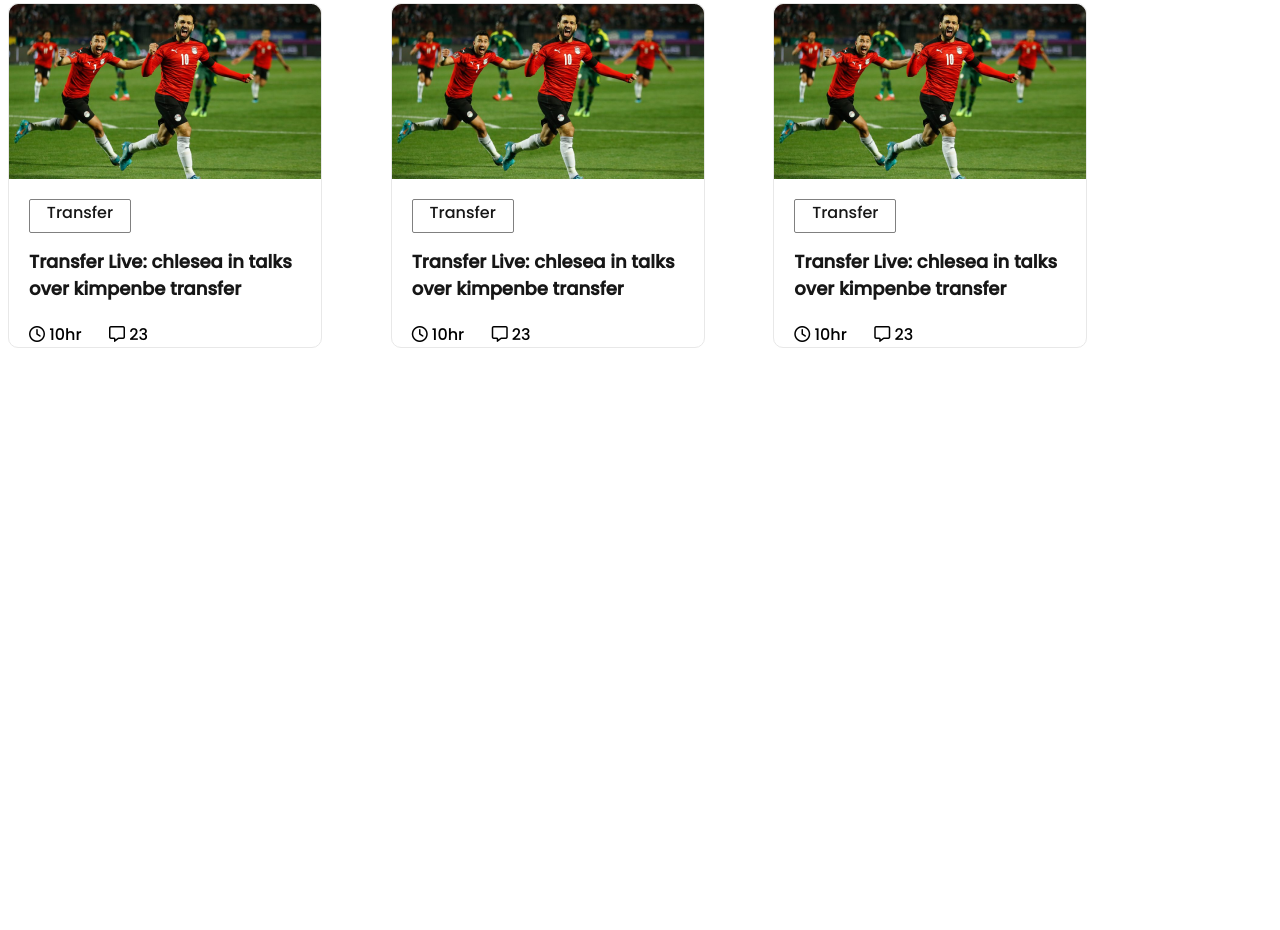
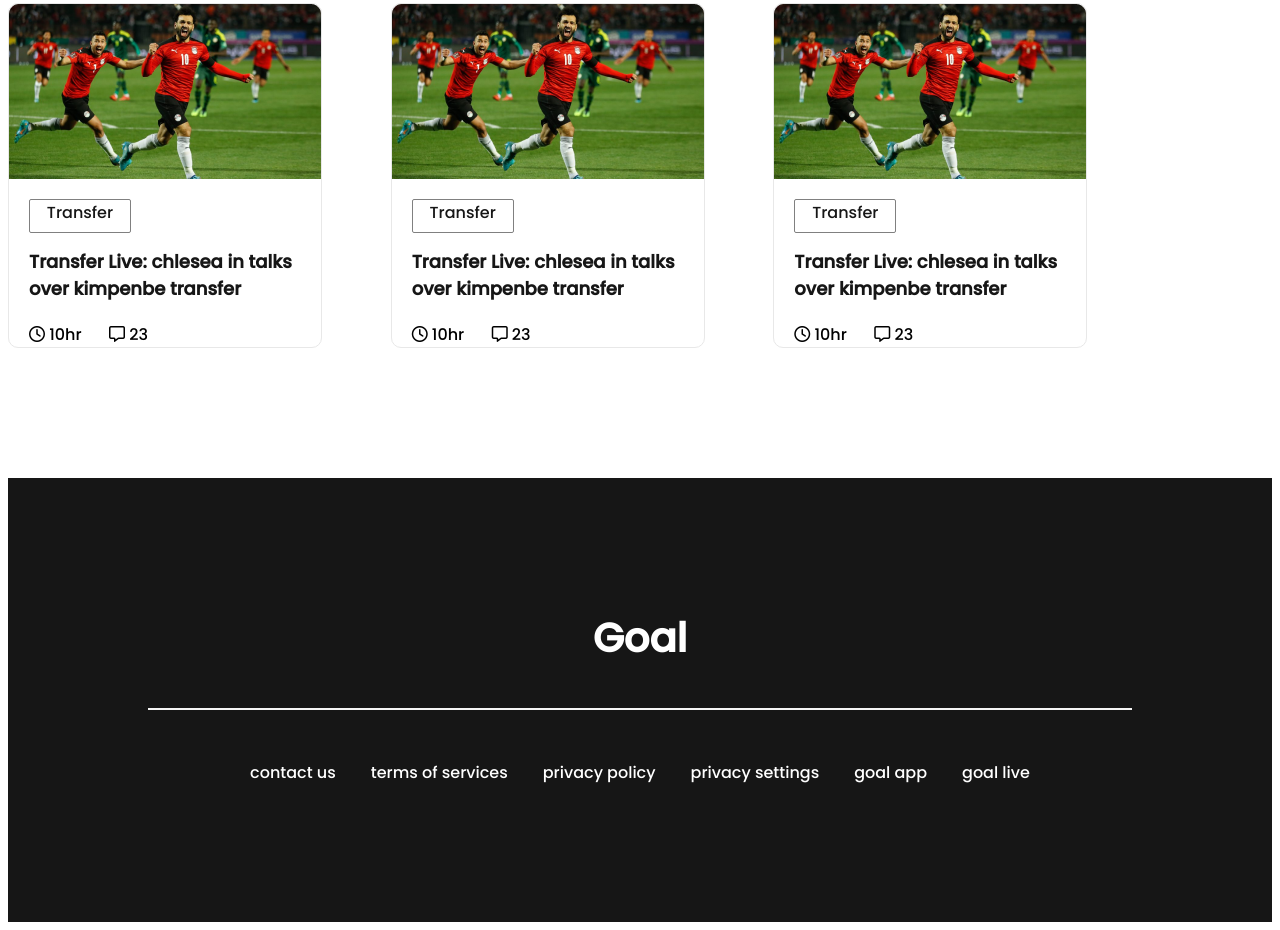
Before and after one commit to rojinaeva/assignment-2-world-cup, a plain HTML site: page index.html in a window 1280 px wide. Shown: the part 1668-2598 px from the top of the page. Before the commit the page ends 2024 px from the top, so only its background shows below. Drawn offline with Linux system fonts and the light colour scheme.

Commit message:
footer added

```diff
--- a/index.html
+++ b/index.html
@@ -249,5 +249,19 @@
       </section>
     </main>
     <!-- main part ends -->
+    <!-- footer starts -->
+    <footer>
+      <h3 class="footer-title">Goal</h3>
+      <div class="border-line"></div>
+      <div class="footer-text-label">
+        <span>contact us</span>
+        <span>terms of services</span>
+        <span>privacy policy</span>
+        <span>privacy settings</span>
+        <span>goal app</span>
+        <span>goal live</span>
+      </div>
+    </footer>
+    <!-- footer ends -->
 </body>
 </html>
--- a/styles/style.css
+++ b/styles/style.css
@@ -135,3 +135,31 @@ p{
     width:53px;
     margin-left:20px;
 }
+/* footer styles */
+footer{
+    height:444px;
+    background-color:#161616;
+    margin-top:130px;
+    text-align: center;
+}
+.footer-title{
+    color: #FFFFFF;
+    font-size: 40px;
+    font-weight: 600;
+    padding-top:130px;
+
+}
+.border-line{
+    height:0;
+    margin-left:140px;
+    margin-right:140px;
+    margin-bottom:50px;
+    border: 1px solid whitesmoke;
+}
+.footer-text-label{
+    height:24px;
+    color:white;
+    display: flex;
+    justify-content: center;
+    gap:35px;
+}
```
